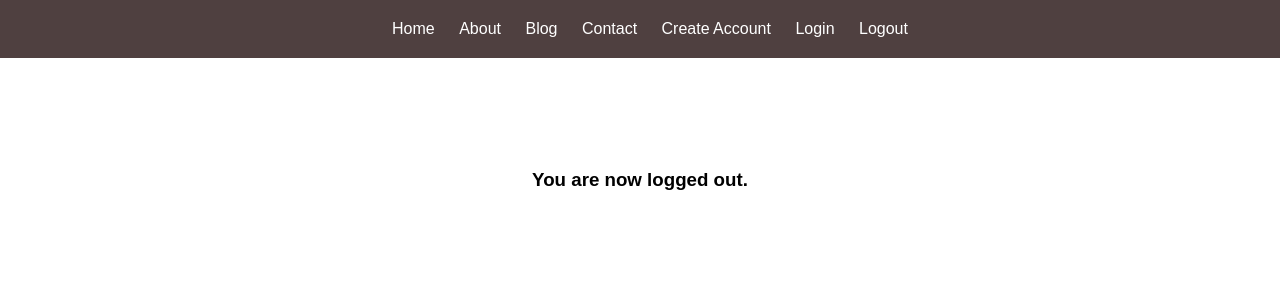
After one commit to Till1983/flask-blog-project, a Flask app: page /logout in a window 1280 px wide. The commit adds this page. Shown: the top 300 px of the page. Run offline with Flask 3, Linux system fonts and the light colour scheme.

Commit message:
create logout page, add to base menu

```diff
--- a/app/templates/base.html
+++ b/app/templates/base.html
@@ -19,6 +19,7 @@
                     <li><a href="/contact">Contact</a></li>
                     <li><a href="/register">Create Account</a></li>
                     <li><a href="/login">Login</a></li>
+                    <li><a href="/logout">Logout</a></li>
                 </ul>
             </div>
         </nav>
--- /dev/null
+++ b/app/templates/logout.html
@@ -0,0 +1,6 @@
+{% extends 'base.html' %}
+    {% block content %}
+    <section class="content">
+        <h3>You are now logged out.</h3>
+    </section>
+    {% endblock %}
```
